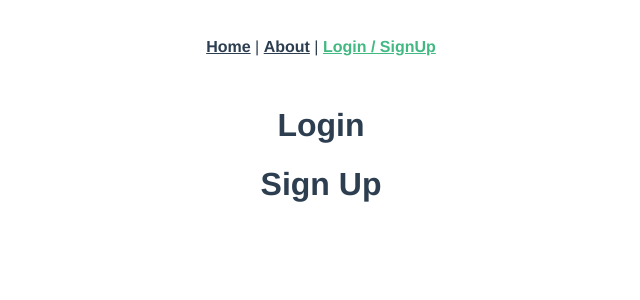
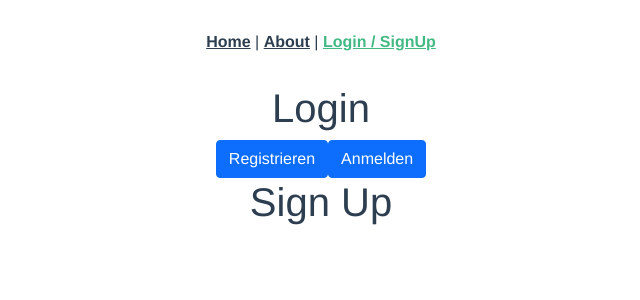
Before and after one commit to OG-Jons/m223-punchclock-client, a Vue app: page /#/auth in a window 1280 px wide. Shown: the top 300 px of the page, without its empty margins (319-959 px from the left). Built offline with nearby package versions, Linux system fonts and the light colour scheme.

Commit message:
API Service + buttons with hardcoded values

```diff
--- a/package.json
+++ b/package.json
@@ -2,14 +2,18 @@
   "name": "m223-punchclock-client",
   "version": "0.1.0",
   "private": true,
+  "proxy": "http://localhost:8081",
   "scripts": {
     "serve": "vue-cli-service serve",
     "build": "vue-cli-service build",
     "lint": "vue-cli-service lint"
   },
   "dependencies": {
+    "axios": "^0.21.4",
+    "bootstrap": "^5.1.1",
+    "bootstrap-vue": "^2.21.2",
     "core-js": "^3.6.5",
-    "vue": "^2.6.11",
+    "vue": "^2.6.14",
     "vue-router": "^3.2.0",
     "vuex": "^3.4.0"
   },
--- a/src/components/Login/Login.vue
+++ b/src/components/Login/Login.vue
@@ -1,10 +1,29 @@
 <template>
-  <h1>Login</h1>
+  <div>
+    <h1>Login</h1>
+    <button class="btn btn-primary" @click="signUp">Registrieren</button>
+    <button class="btn btn-primary" @click="signIn">Anmelden</button>
+  </div>
 </template>
 
 <script lang="ts">
+import APIService from "@/service/APIService";
 export default {
   name: "Login",
+  methods: {
+    signUp(): void {
+      APIService.signUp({
+        username: "jonas",
+        password: "password",
+      });
+    },
+    signIn(): void {
+      APIService.signIn({
+        username: "jonas",
+        password: "password",
+      });
+    },
+  },
 };
 </script>
 
--- /dev/null
+++ b/src/model/Entry.ts
@@ -0,0 +1,3 @@
+export interface Entry {
+  id: number;
+}
--- /dev/null
+++ b/src/model/User.ts
@@ -0,0 +1,4 @@
+export interface User {
+  username: string;
+  password: string;
+}
--- /dev/null
+++ b/src/service/APIService.ts
@@ -0,0 +1,32 @@
+import { Entry } from "@/model/Entry";
+import axios, { AxiosResponse } from "axios";
+import { User } from "@/model/User";
+
+const BASE_URL = "http://localhost:8081";
+
+const test =
+  "Bearer eyJ0eXAiOiJKV1QiLCJhbGciOiJIUzUxMiJ9.eyJzdWIiOiJqb25hcyIsImV4cCI6MTYzMzY3NzMxOX0.Dzhl8gh5Ljpbohmw0iNSn9AieBxusVmciFZdCZnw4CwQ1gDjFpppz5xZnKk5Jq-H7Cb6nZBJMHIsKBnXDaze-g";
+
+const config = {
+  headers: {
+    Authorization: test,
+  },
+};
+
+export default {
+  async getEntries(): Promise<Entry> {
+    return axios
+      .get(`${BASE_URL}/entries`, config)
+      .then((response: AxiosResponse) => response.data);
+  },
+  async signUp(user: User): Promise<void> {
+    console.log(user);
+    return axios.post(`${BASE_URL}/users/sign-up`, user);
+  },
+  async signIn(user: User): Promise<void> {
+    console.log(user);
+    return axios
+      .post(`${BASE_URL}/login`, user)
+      .then((response: AxiosResponse) => console.log(response));
+  },
+};
```
Also changed, not shown: src/main.ts (+8 -0 lines), src/model/Category.ts (added), src/model/Role.ts (added), 1 other file (tests, documents, lock files or other folders).
